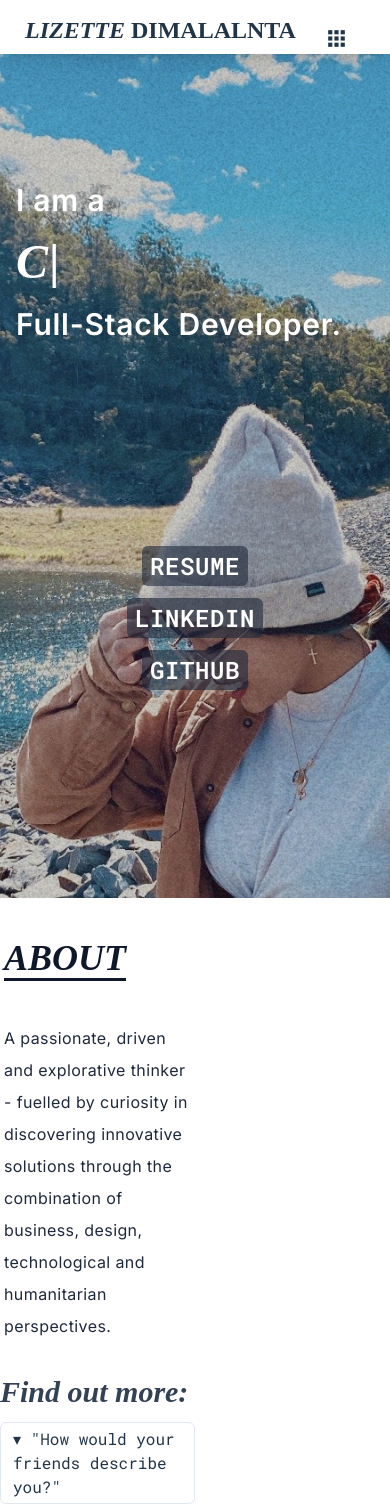
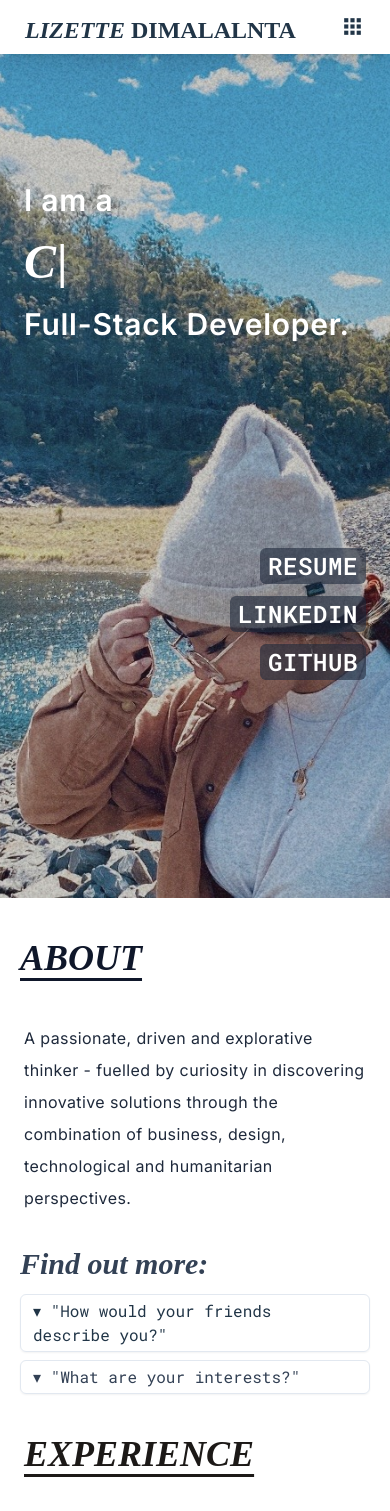
Before and after one commit to Lizette-Dimalanta/Portfolio_V2, a React (Vite) app: page / in a window 390 px wide. Shown: the top 1511 px of the page. Built offline with nearby package versions, Linux system fonts and the light colour scheme.

Commit message:
Fixed mobile layout

```diff
--- a/src/App.jsx
+++ b/src/App.jsx
@@ -20,12 +20,12 @@ import Contact from './components/Contact'
 function App() {
 
   return (
-    <>
+    <div>
       <Navbar />
       <Home />
       <About />
       <Experience />
-    </>
+    </div>
     // <AnimatePresence>
     //   <div>
     //     <Router>
--- a/src/components/About.jsx
+++ b/src/components/About.jsx
@@ -4,20 +4,20 @@ import { Accordion, AccordionItem, AccordionItemHeading, AccordionItemButton, Ac
 const About = () => {
 
   return (
-    <div id='About' className='max-w-[1040px] m-auto'>
-      <h1 className='font-DM-Sherif-Display italic font-semibold text-4xl text-slate-900 text-start underline underline-offset-8 py-10 pl-1'>
+    <div id='About' className='max-w-[1040px] m-auto px-5'>
+      <h1 className='font-DM-Sherif-Display italic font-semibold text-4xl text-slate-900 text-start underline underline-offset-8 py-10 sm:pl-1'>
         ABOUT
       </h1>
-      <p className='flex text-start font-Inter tracking-wide text-slate-800 text-md p-1 w-1/2 leading-loose pb-5'>
+      <p className='flex text-start font-Inter tracking-wide text-slate-800 text-md p-1 w-screen md:w-1/2 leading-loose pb-5 pr-10'>
         A passionate, driven and explorative thinker - fuelled by curiosity in discovering innovative solutions through the combination of business, design, technological and humanitarian perspectives.
       </p>
       <h2 className='font-DM-Sherif-Display italic font-semibold text-3xl text-slate-700 text-start py-3'>
         Find out more:
       </h2>
-      <Accordion allowZeroExpanded className='text-start w-1/2'>
+      <Accordion allowZeroExpanded className='text-start w-screen md:w-1/2 pr-10'>
         <AccordionItem>
           <AccordionItemHeading>
-            <AccordionItemButton className='px-3 py-1 font-Roboto-Mono text-md border-[1px] border-slate-200 rounded-md'>
+            <AccordionItemButton className='px-3 py-1 font-Roboto-Mono text-md border-[1px] border-slate-200 rounded-md shadow-sm'>
               ▾ "How would your friends describe you?"
             </AccordionItemButton>
           </AccordionItemHeading>
@@ -38,7 +38,7 @@ const About = () => {
         </AccordionItem>
         <AccordionItem className='pt-2'>
           <AccordionItemHeading>
-            <AccordionItemButton className='px-3 py-1 font-Roboto-Mono text-md text-slate-700 border-[1px] border-slate-200 rounded-md'>
+            <AccordionItemButton className='px-3 py-1 font-Roboto-Mono text-md text-slate-700 border-[1px] border-slate-200 rounded-md shadow-sm'>
               ▾ "What are your interests?"
             </AccordionItemButton>
           </AccordionItemHeading>
--- a/src/components/Experience.jsx
+++ b/src/components/Experience.jsx
@@ -55,7 +55,7 @@ const data = [
 
 const Experience = () => {
   return (
-    <div id='Experience' className='max-w-[1040px] m-auto'>
+    <div id='Experience' className='max-w-[1040px] m-auto px-5'>
       <h1 className='font-DM-Sherif-Display italic font-semibold text-4xl text-stone-900 text-start underline underline-offset-8 py-10 pl-1'>
         EXPERIENCE
       </h1>
--- a/src/components/ExperienceItem.jsx
+++ b/src/components/ExperienceItem.jsx
@@ -2,7 +2,7 @@ import React from 'react'
 
 const ExperienceItem = ({ year, company, position, duration, details }) => {
   return (
-    <ol className='flex flex-col md:flex-row relative border-l border-slate-300'>
+    <ol className='flex flex-col md:flex-row relative border-l border-slate-300 px-5'>
       <li className='mb-10 ml-4'>
           <div className='absolute w-3 h-3 bg-slate-300 rounded-full mt-1.5 -left-1.5 border-white'/>
           <p className='font-Roboto-Mono flex flex-wrap gap-4 flex-row items-center justify-start text-xs md:text-sm'>
--- a/src/components/Home.jsx
+++ b/src/components/Home.jsx
@@ -10,10 +10,10 @@ const Home = () => {
     <div id='home' className='bg-fixed h-screen bg-cover bg-center' style={{ backgroundImage: `url(${'../images/ProfileImage.jpeg'})` }}>
       <div className='w-full h-screen absolute top-15 left-0 bg-slate-800/20'>
       <div>
-        <h2 className='font-Inter text-white tracking-wide font-semibold flex text-3xl sm:text-4xl pt-32 sm:pt-40 pl-4 place-content-start sm:pl-24'>
+        <h2 className='font-Inter text-white tracking-wide font-semibold flex text-3xl sm:text-4xl pt-32 sm:pt-40 pl-6 place-content-start sm:pl-24'>
           I am a
         </h2>
-        <h2 className='font-DM-Sherif-Display italic tracking-wide text-white font-semibold flex text-5xl pt-5 sm:text-8xl place-content-start pl-4 sm:pl-24 sm:pt-5'>
+        <h2 className='font-DM-Sherif-Display italic tracking-wide text-white font-semibold flex text-5xl pt-5 sm:text-8xl place-content-start pl-6 sm:pl-24 sm:pt-5'>
           <TypeAnimation
           sequence={[
             'Driven', // Types 'One'
@@ -31,21 +31,21 @@ const Home = () => {
           style={{ display: 'inline-block' }}
           />
         </h2>
-        <h2 className='font-Inter text-white tracking-wide font-semibold flex text-3xl sm:text-5xl place-content-start sm:pl-24 pt-5 pl-4 sm:pt-6' >
+        <h2 className='font-Inter text-white tracking-wide font-semibold flex text-3xl sm:text-5xl place-content-start sm:pl-24 pt-5 pl-6 sm:pt-6' >
           Full-Stack Developer.
         </h2>
       </div>
-      <div className='font-Roboto-Mono font-semibold text-white text-2xl flex justify-center items-center sm:place-content-end sm:items-end whitespace-nowrap flex-col pt-52 sm:pt-36 sm:pr-24'>
+      <div className='font-Roboto-Mono font-semibold text-white text-2xl flex justify-end items-end sm:place-content-end sm:items-end whitespace-nowrap flex-col pt-52 sm:pt-36 pr-5 sm:pr-24'>
         <div className='hover:scale-110 transition-all ease-in-out duration-300'>
-          <a href='' className='cursor-pointer tracking-wide bg-slate-800/60 rounded-md px-2 m-1 p-1'> RESUME
+          <a href='' className='cursor-pointer tracking-wide bg-slate-800/60 rounded-md px-2 py-0.5 m-1'> RESUME
           </a>
         </div>
-        <div className='pt-5 hover:scale-110 transition-all ease-in-out duration-300'>
-          <a href='' className='cursor-pointer tracking-wide bg-slate-800/60 rounded-md px-2 m-1 p-1'> LINKEDIN
+        <div className='pt-4 hover:scale-110 transition-all ease-in-out duration-300'>
+          <a href='' className='cursor-pointer tracking-wide bg-slate-800/60 rounded-md px-2 py-0.5 m-1'> LINKEDIN
           </a>
         </div>
-        <div className='pt-5 hover:scale-110 transition-all ease-in-out duration-300'>
-          <a href='' className='cursor-pointer tracking-wide bg-slate-800/60 rounded-md px-2 m-1 p-1'> GITHUB
+        <div className='pt-4 hover:scale-110 transition-all ease-in-out duration-300'>
+          <a href='' className='cursor-pointer tracking-wide bg-slate-800/60 rounded-md px-2 py-0.5 m-1'> GITHUB
           </a>
         </div>
       </div>
--- a/src/components/Navbar.jsx
+++ b/src/components/Navbar.jsx
@@ -4,7 +4,6 @@ import { IoIosArrowUp } from "react-icons/io"
 import { IoPerson, IoHome } from "react-icons/io5"
 import { RiSuitcaseFill, RiContactsBook2Fill } from "react-icons/ri"
 import { FaCode } from "react-icons/fa"
-import MenuOverlay from './MenuOverlay'
 
 const Navbar = () => {
   const [toggle, setToggle] = useState(false)
@@ -13,7 +12,7 @@ const Navbar = () => {
   }
 
   return (
-    <div className='border-white border-x-[25px] border-t-[10px] border-b-8 shadow-lg sticky top-0 bg-white'>
+    <div className='border-white border-x-[25px] border-t-[10px] border-b-8 shadow-lg sticky top-0 z-50 bg-white'>
       <div className='flex place-items-center justify-between'>
         <button>
           <h1 className='text-2xl md:text-3xl border-t-[4px] border-white font-bold italic bg-white hover:scale-105 transition-all ease-in-out duration-300'>LIZETTE
@@ -21,16 +20,16 @@ const Navbar = () => {
           </h1>
         </button>
         <div className='font-Roboto-Mono text-sm hidden md:flex gap-5'>
-          <a href='#main' className='cursor-pointer flex items-center gap-1.5 hover:scale-110 transition-all ease-in-out duration-300 hover:animate-pulse'>
+          <a href='#about' className='cursor-pointer flex items-center gap-1.5 hover:scale-110 transition-all ease-in-out duration-300 hover:animate-pulse'>
             <IoPerson size={15} /> ABOUT
           </a>
-          <a href='#main' className='cursor-pointer flex items-center gap-1.5 hover:scale-110 transition-all ease-in-out duration-300 hover:animate-pulse'>
+          <a href='#experience' className='cursor-pointer flex items-center gap-1.5 hover:scale-110 transition-all ease-in-out duration-300 hover:animate-pulse'>
             <RiSuitcaseFill size={16} /> EXPERIENCE
           </a>
-          <a href='#main' className='cursor-pointer flex items-center gap-1.5 hover:scale-110 transition-all ease-in-out duration-300 hover:animate-pulse'>
+          <a href='#projects' className='cursor-pointer flex items-center gap-1.5 hover:scale-110 transition-all ease-in-out duration-300 hover:animate-pulse'>
             <FaCode size={16} /> PROJECTS
           </a>
-          <a href='#main' className='cursor-pointer flex items-center gap-1.5 hover:scale-110 transition-all ease-in-out duration-300 hover:animate-pulse'>
+          <a href='#contact' className='cursor-pointer flex items-center gap-1.5 hover:scale-110 transition-all ease-in-out duration-300 hover:animate-pulse'>
             <RiContactsBook2Fill size={16} />CONTACT
           </a>
         </div>
@@ -39,7 +38,7 @@ const Navbar = () => {
       {toggle ? (
           <IoIosArrowUp size={20} onClick={handleToggle} className='text-lg cursor-pointer absolute top-4 right-4 hover:scale-125 transition-all ease-in-out duration-300' />
       ) : (
-        <CgMenuGridR size={25} onClick={handleToggle} className='text-lg cursor-pointer absolute top-4 right-4 hover:scale-125 transition-all ease-in-out duration-300'/>
+        <CgMenuGridR size={25} onClick={handleToggle} className='text-lg cursor-pointer absolute top-1 right-0 hover:scale-125 transition-all ease-in-out duration-300'/>
       )}
         {toggle && (
           <div className='fixed w-full h-screen top-[54px] left-0 backdrop-blur-lg flex flex-col items-end z-20 pt-4 pr-4'>
@@ -70,10 +69,4 @@ const Navbar = () => {
   )
 }
 
-//         <div className='hidden md:flex gap-4 '>
-//           {menu.map((item) => (
-//             <div key={item.id}>
-//               <h2 className='font-Roboto-Mono text-base cursor-pointer hover:scale-110 transition-all ease-in-out duration-300 hover:animate-pulse'>{item.title}</h2>
-//             </div>
-
 export default Navbar
```
